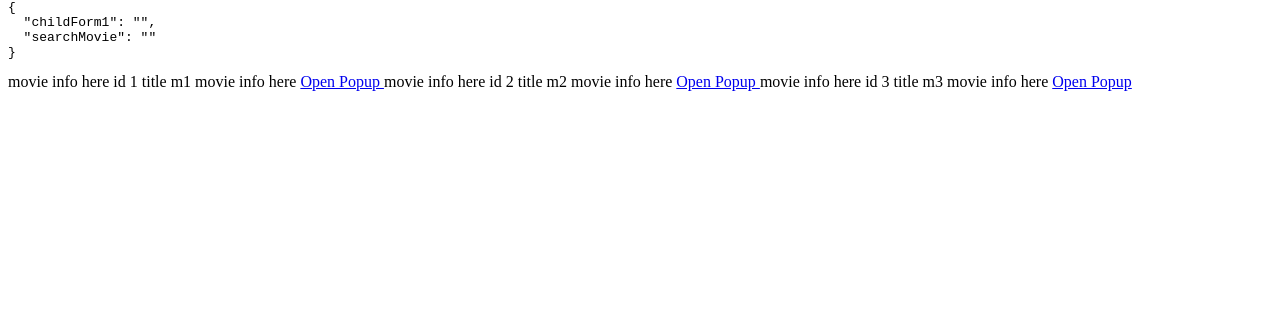
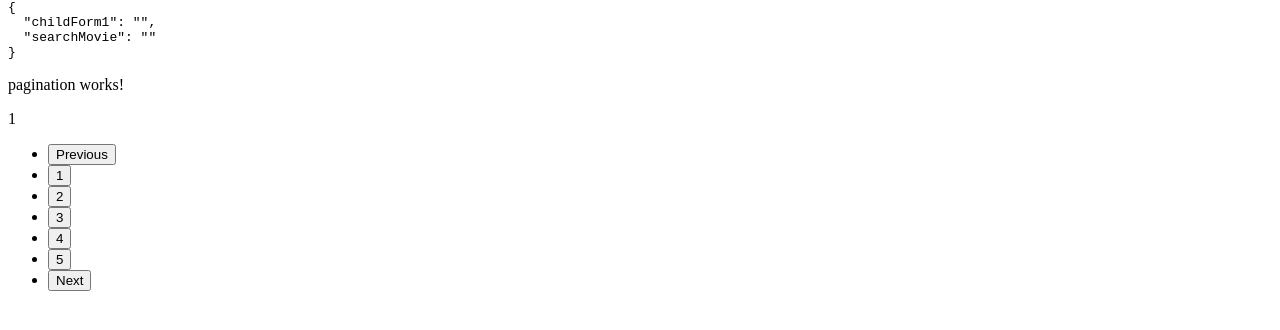
Before and after one commit to n1kos/tmdb-angular2-client-demo, an Angular app: page / in a window 1280 px wide. Shown: the part 118-448 px from the top of the page. Built offline with nearby package versions, Linux system fonts and the light colour scheme; no server answers.

Commit message:
fundamentals of pagination

```diff
--- a/src/app/app.module.ts
+++ b/src/app/app.module.ts
@@ -11,6 +11,7 @@ import { MovieListComponent } from "./components/movie-list/movie-list.component
 import { MovieDetailsComponent } from "./components/movie-details/movie-details.component";
 import { ReactiveFormsModule } from "@angular/forms";
 import { HttpClientModule } from "@angular/common/http";
+import { PaginationComponent } from './components/pagination/pagination.component';
 
 @NgModule({
   declarations: [
@@ -22,6 +23,7 @@ import { HttpClientModule } from "@angular/common/http";
     MovieSearchComponent,
     MovieListComponent,
     MovieDetailsComponent,
+    PaginationComponent,
   ],
   imports: [
     BrowserModule,
--- a/src/app/components/home-search/home-search.component.html
+++ b/src/app/components/home-search/home-search.component.html
@@ -2,7 +2,7 @@
 <form [formGroup]="form">
   <app-movie-search
     [form]="form"
-    (newSearchEvent)="searchMovies(form.value.searchMovie)"
+    (newSearchEvent)="searchMovies(form.value.searchMovie, 1)"
   ></app-movie-search>
   <div *ngIf="f.searchMovie.errors?.wrong" class="invalid-feedback">
     Only words with more than 3 letters are allowed
@@ -10,3 +10,4 @@
 </form>
 <pre>{{ form.value | json }}</pre>
 <app-movie-list [movie]="movie" *ngFor="let movie of movies"></app-movie-list>
+<app-pagination (newSearchEventWithPage)="searchMovies(form.value.searchMovie, $event)"></app-pagination>
--- a/src/app/components/home-search/home-search.component.ts
+++ b/src/app/components/home-search/home-search.component.ts
@@ -27,9 +27,9 @@ export class HomeSearchComponent implements OnInit {
     return this.form.controls;
   }
 
-  searchMovies(searchTerm: string | null = "") {
+  searchMovies(searchTerm: string | null = "", page = 1) {
     console.log("search for", searchTerm);
-    this.apiService.searchMovies(searchTerm).subscribe((data) => {
+    this.apiService.searchMovies(searchTerm, page).subscribe((data) => {
       //@ts-expect-error noda
       this.movies = data.results;
       console.log(data);
--- /dev/null
+++ b/src/app/components/pagination/pagination.component.html
@@ -0,0 +1,9 @@
+<p>pagination works!</p>
+{{ activePage }}
+<ul *ngIf="totalPages.length > 1">
+  <li><button (click)="gotoPage(activePage - 1)">Previous</button></li>
+  <li *ngFor="let page of totalPages">
+    <button (click)="gotoPage(page)">{{ page }}</button>
+  </li>
+  <li><button (click)="gotoPage(activePage + 1)">Next</button></li>
+</ul>
--- /dev/null
+++ b/src/app/components/pagination/pagination.component.ts
@@ -0,0 +1,23 @@
+import { Component, Input, OnInit, Output, EventEmitter } from "@angular/core";
+
+@Component({
+  selector: "app-pagination",
+  templateUrl: "./pagination.component.html",
+  styleUrls: ["./pagination.component.sass"],
+})
+export class PaginationComponent implements OnInit {
+  totalPages = [1, 2, 3, 4, 5];
+  activePage = 1;
+  @Output() newSearchEventWithPage = new EventEmitter<number>();
+  constructor() {}
+  gotoPage(page: number) {
+    const faker = this.activePage - page;
+    if (Math.abs(faker) == 1) {
+      page = -1 * faker + this.activePage;
+    }
+    this.activePage = page;
+    this.newSearchEventWithPage.emit(page);
+  }
+
+  ngOnInit(): void {}
+}
--- a/src/app/shared/services/movies-api.service.ts
+++ b/src/app/shared/services/movies-api.service.ts
@@ -8,11 +8,7 @@ import { Observable } from "rxjs";
   providedIn: "root",
 })
 export class MoviesApiService {
-  movies: Movie[] = [
-    { id: 1, title: "m1" },
-    { id: 2, title: "m2" },
-    { id: 3, title: "m3" },
-  ];
+  movies: Movie[] = [];
 
   constructor(
     private authenticateServiceService: AuthenticateServiceService,
```
Also changed, not shown: src/app/components/pagination/pagination.component.sass (added), 1 other file (tests, documents, lock files or other folders).
